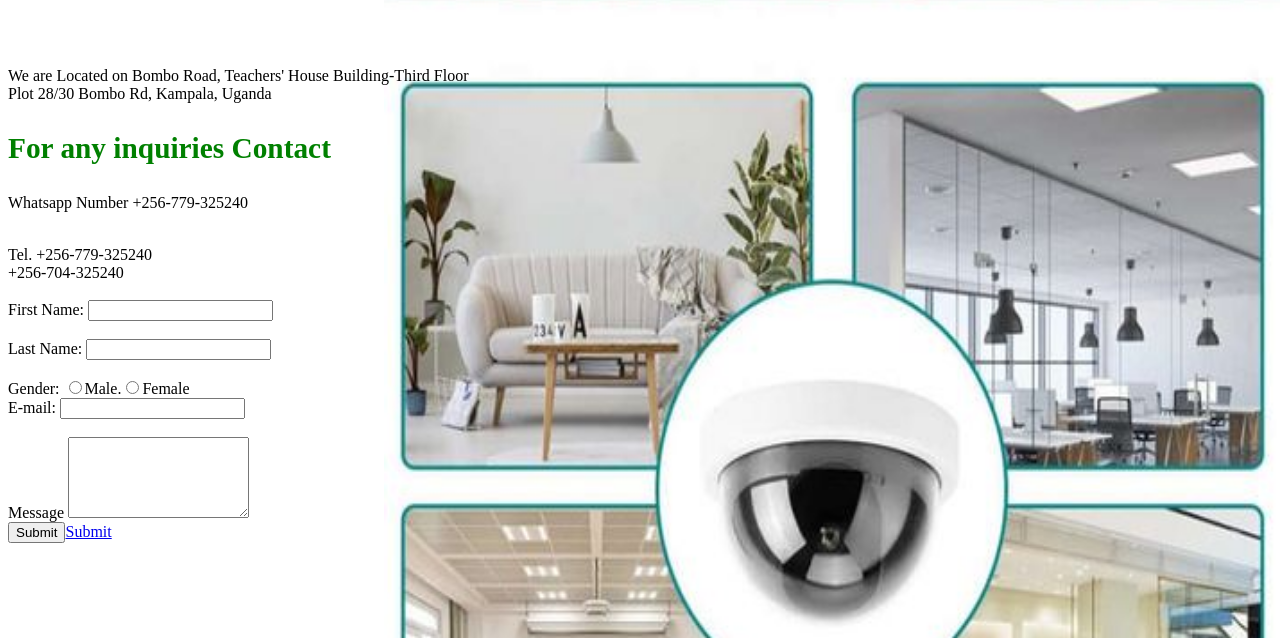
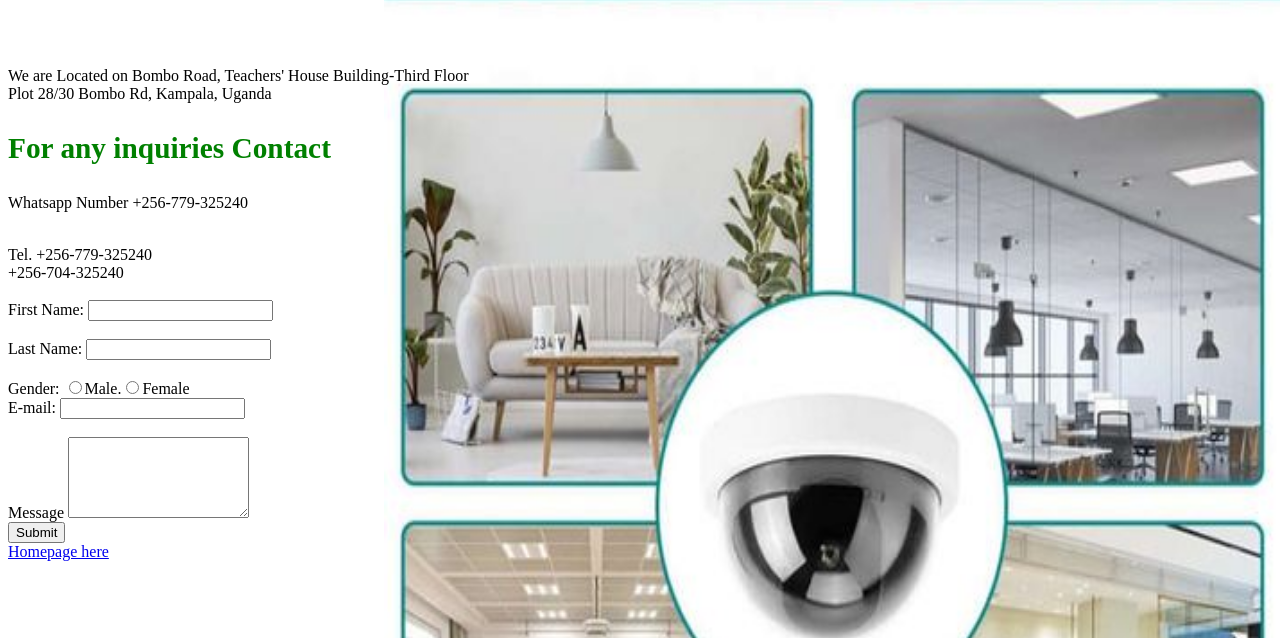
Before and after one commit to aturind/HTML-Assgnment, a plain HTML site: page FourthPage.html in a window 1280 px wide. Shown: the part 162-800 px from the top of the page. Drawn offline with Linux system fonts and the light colour scheme.

Commit message:
Update FourthPage.html

```diff
--- a/FourthPage.html
+++ b/FourthPage.html
@@ -32,8 +32,8 @@ Plot 28/30 Bombo Rd, Kampala, Uganda
 <br>
 <label> Message </label> <textarea cols="20" rows ="5" name="text"></textarea>
 <br>
-<input type="Submit" name="Submit" value="Submit"><a href="index.html">Submit</a></input>
-<br>
+<input type="Submit" name="Submit" value="Submit"></input><br>
+<a href="index.html">Homepage here</a>
 
 </body>
 </html>
```
